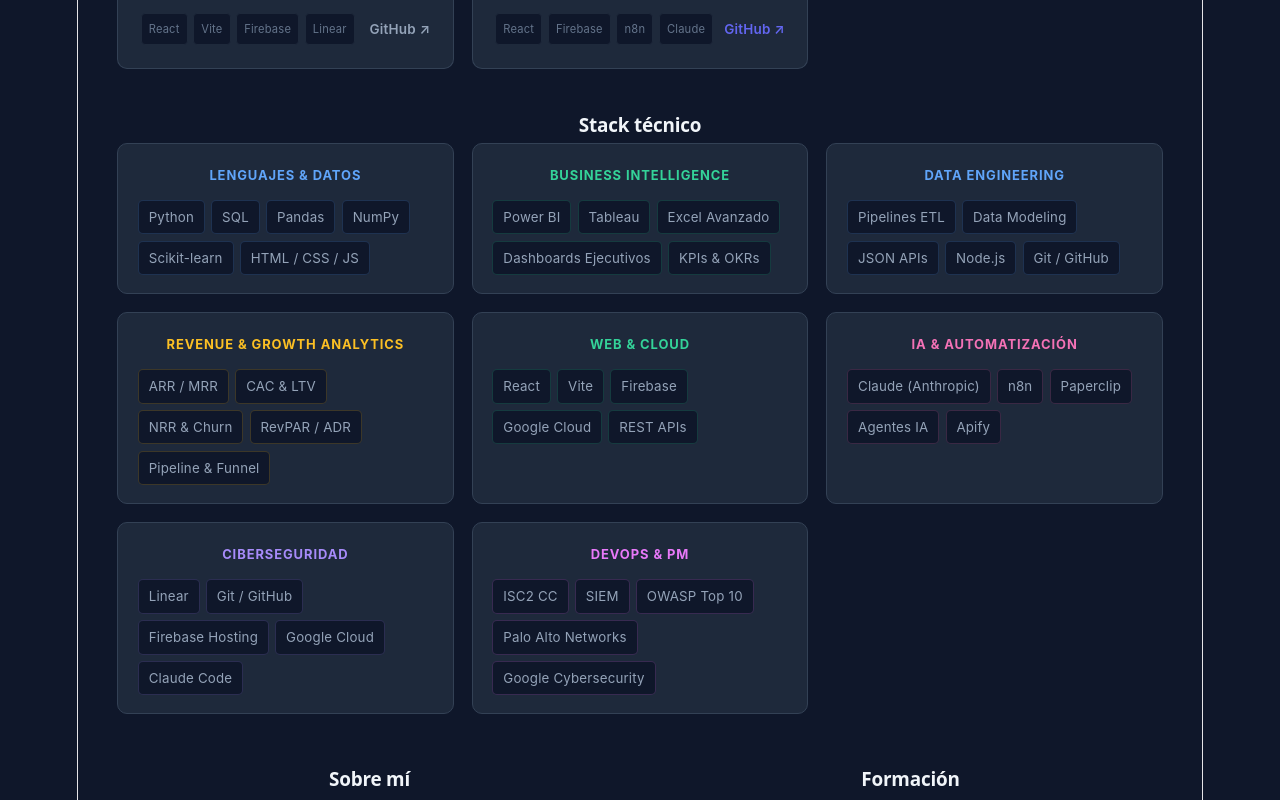
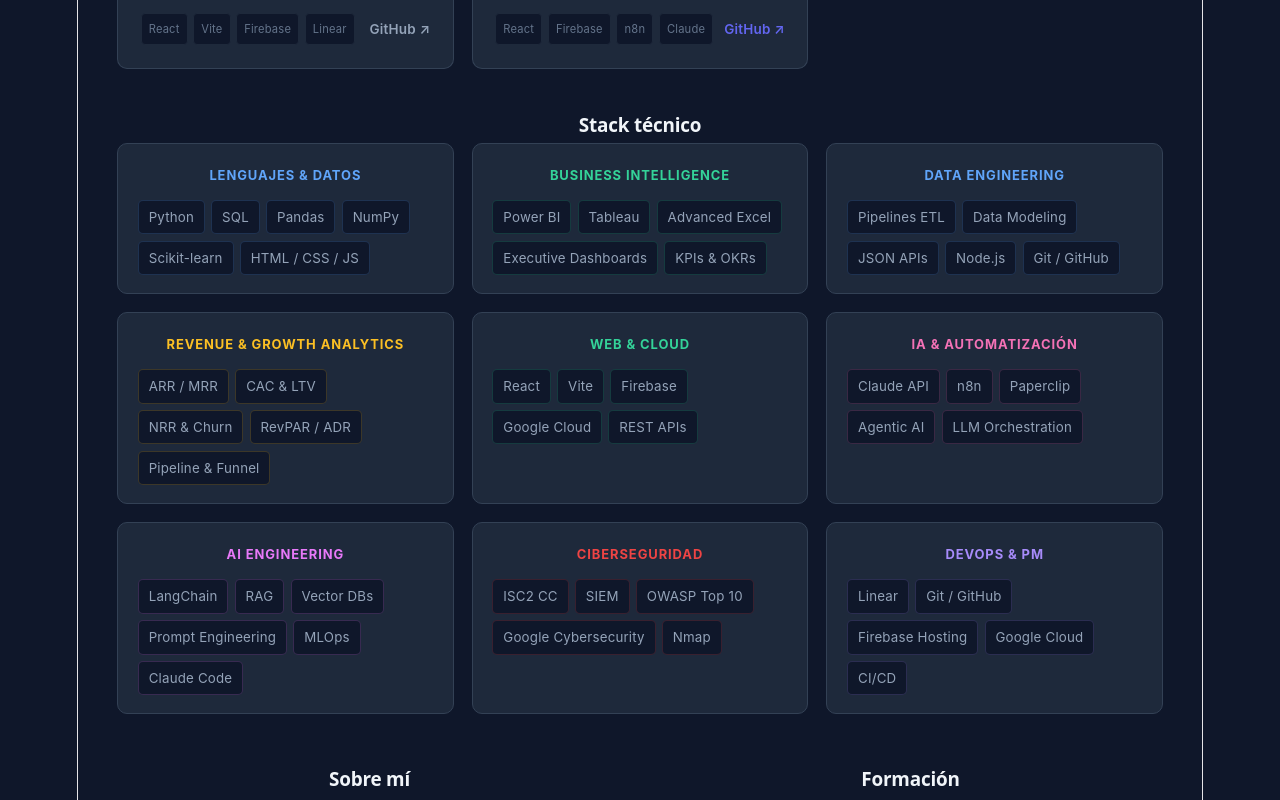
Before and after one commit to mindset-code/project-portfolio, a React (Vite) app: page / in a window 1280 px wide. Shown: the part 2650-3450 px from the top of the page. Built offline with nearby package versions, Linux system fonts and the light colour scheme.

Commit message:
feat(home): AI Engineering stack, cert IBM Generative AI, ortografía unificada

```diff
--- a/src/pages/HomePage.jsx
+++ b/src/pages/HomePage.jsx
@@ -46,7 +46,7 @@
         color: '#a78bfa',
         title: 'Stack IA como rutina diaria',
         body: 'Herramientas que uso todos los días para diseñar, construir y operar soluciones.',
-        stack: ['Claude Code', 'Antigravity', 'Claude Cowork', 'OpenClaw', 'n8n', 'Linear', 'Power BI (DAX, RLS)', 'SQL', 'Python (Pandas, Scikit-learn, XGBoost)', 'React', 'Firebase', 'ETL', 'APIs REST', 'Agentic AI', 'LLM fine-tuning'],
+        stack: ['Claude Code', 'Antigravity', 'Claude Cowork', 'OpenClaw', 'n8n', 'Linear', 'Power BI (DAX, RLS)', 'SQL', 'Python (Pandas, Scikit-learn, XGBoost)', 'React', 'Firebase', 'ETL', 'REST APIs', 'Agentic AI', 'LLM fine-tuning'],
       },
     ],
     projectsTitle: 'Proyectos de portafolio',
@@ -81,6 +81,7 @@
       'Revenue & Growth Analytics',
       'Web & Cloud',
       'IA & Automatización',
+      'AI Engineering',
       'Ciberseguridad',
       'DevOps & PM',
     ],
@@ -178,6 +179,7 @@
       'Revenue & Growth Analytics',
       'Web & Cloud',
       'AI & Automation',
+      'AI Engineering',
       'Cybersecurity',
       'DevOps & PM',
     ],
@@ -203,15 +205,16 @@
 /* ── Skills ────────────────────────────────────────────────────────────────── */
 const SKILL_ITEMS  = [
   ['Python', 'SQL', 'Pandas', 'NumPy', 'Scikit-learn', 'HTML / CSS / JS'],
-  ['Power BI', 'Tableau', 'Excel Avanzado', 'Dashboards Ejecutivos', 'KPIs & OKRs'],
+  ['Power BI', 'Tableau', 'Advanced Excel', 'Executive Dashboards', 'KPIs & OKRs'],
   ['Pipelines ETL', 'Data Modeling', 'JSON APIs', 'Node.js', 'Git / GitHub'],
   ['ARR / MRR', 'CAC & LTV', 'NRR & Churn', 'RevPAR / ADR', 'Pipeline & Funnel'],
   ['React', 'Vite', 'Firebase', 'Google Cloud', 'REST APIs'],
-  ['Claude (Anthropic)', 'n8n', 'Paperclip', 'Agentes IA', 'Apify'],
-  ['Linear', 'Git / GitHub', 'Firebase Hosting', 'Google Cloud', 'Claude Code'],
-  ['ISC2 CC', 'SIEM', 'OWASP Top 10', 'Palo Alto Networks', 'Google Cybersecurity'],
+  ['Claude API', 'n8n', 'Paperclip', 'Agentic AI', 'LLM Orchestration'],
+  ['LangChain', 'RAG', 'Vector DBs', 'Prompt Engineering', 'MLOps', 'Claude Code'],
+  ['ISC2 CC', 'SIEM', 'OWASP Top 10', 'Google Cybersecurity', 'Nmap'],
+  ['Linear', 'Git / GitHub', 'Firebase Hosting', 'Google Cloud', 'CI/CD'],
 ]
-const SKILL_COLORS = ['#60a5fa','#34d399','#60a5fa','#fbbf24','#34d399','#f472b6','#a78bfa','#e879f9']
+const SKILL_COLORS = ['#60a5fa','#34d399','#60a5fa','#fbbf24','#34d399','#f472b6','#e879f9','#ef4444','#a78bfa']
 
 /* ── Projects ──────────────────────────────────────────────────────────────── */
 const PROJECTS = [
@@ -239,14 +242,14 @@
 
 /* ── Certifications ────────────────────────────────────────────────────────── */
 const CERTS = [
-  { org:'ISC2',                             color:'#a78bfa', name:'Certified in Cybersecurity (CC)',              date:'Sep 2024',  id:'f83ec23e' },
-  { org:'IBM',                              color:'#60a5fa', name:'Full Stack Software Developer',                date:'Aug 2024',  id:'c845625d' },
-  { org:'IBM',                              color:'#60a5fa', name:'DevOps and Software Engineering',              date:null,        id:'7Z2FU9C6' },
-  { org:'Palo Alto Networks',               color:'#fb923c', name:'Palo Alto Networks Cybersecurity',             date:'Aug 2024',  id:'B8GMFKRW' },
-  { org:'Google',                           color:'#34d399', name:'Google Cybersecurity',                         date:'Aug 2024',  id:'M0JCAKMI' },
-  { org:'Google',                           color:'#34d399', name:'Google IT Support',                            date:'Sep 2024',  id:'XYFRQ9AI' },
-  { org:'ESSEC Business School',            color:'#fbbf24', name:'Hotel Management: Revenue & Demand Management',date:'Aug 2025',  id:'TDEGVC60' },
-  { org:'Univ. of Illinois',                color:'#f472b6', name:'Digital Marketing',                            date:'Sep 2020',  id:'CQ2UHRF2' },
+  { org:'ISC2',                  color:'#a78bfa', name:'Certified in Cybersecurity (CC)',              date:'Sep 2024',  id:'f83ec23e' },
+  { org:'IBM',                   color:'#60a5fa', name:'Generative AI Engineering',                    date:'2025',      id:'IBM-GAIE'  },
+  { org:'IBM',                   color:'#60a5fa', name:'Full Stack Software Developer',                date:'Aug 2024',  id:'c845625d' },
+  { org:'IBM',                   color:'#60a5fa', name:'DevOps and Software Engineering',              date:null,        id:'7Z2FU9C6' },
+  { org:'Google',                color:'#34d399', name:'Google Cybersecurity',                         date:'Aug 2024',  id:'M0JCAKMI' },
+  { org:'Google',                color:'#34d399', name:'Google IT Support',                            date:'Sep 2024',  id:'XYFRQ9AI' },
+  { org:'ESSEC Business School', color:'#fbbf24', name:'Hotel Management: Revenue & Demand Management',date:'Aug 2025',  id:'TDEGVC60' },
+  { org:'Univ. of Illinois',     color:'#f472b6', name:'Digital Marketing',                            date:'Sep 2020',  id:'CQ2UHRF2' },
 ]
 
 /* ── Org Logo SVGs ─────────────────────────────────────────────────────────── */
@@ -281,12 +284,6 @@
     <svg viewBox="0 0 32 36" width="26" height="30" aria-label="ISC2">
       <path d="M16 1L3 7v12c0 7.5 5.5 14.5 13 16 7.5-1.5 13-8.5 13-16V7L16 1z" fill="#6d28d9"/>
       <text x="16" y="22.5" textAnchor="middle" fill="white" fontSize="9.5" fontWeight="800" fontFamily={ff}>ISC²</text>
-    </svg>
-  )
-  if (org === 'Palo Alto Networks') return (
-    <svg viewBox="0 0 32 32" width="28" height="28" aria-label="Palo Alto Networks">
-      <circle cx="16" cy="16" r="15" fill="#FF6720"/>
-      <text x="16" y="20" textAnchor="middle" fill="white" fontSize="10" fontWeight="800" fontFamily={ff}>PAN</text>
     </svg>
   )
   if (org === 'ESSEC Business School') return (
```
